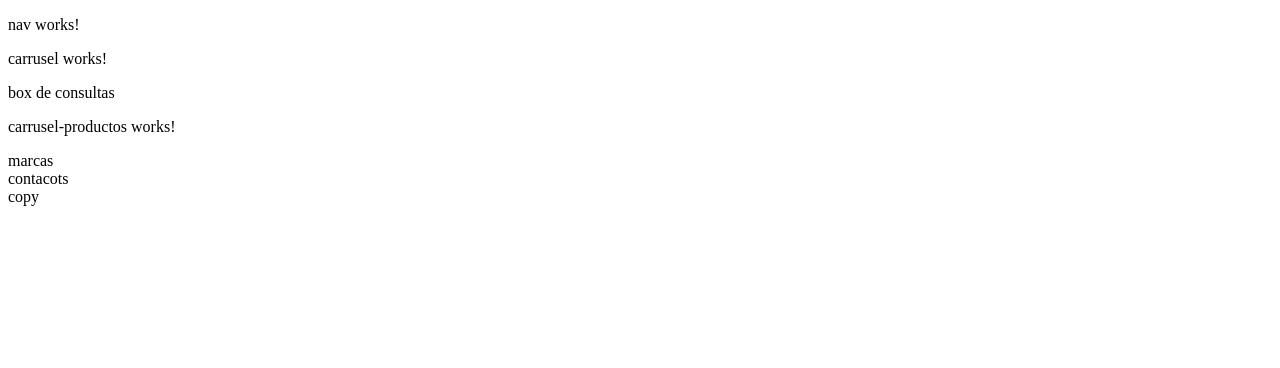
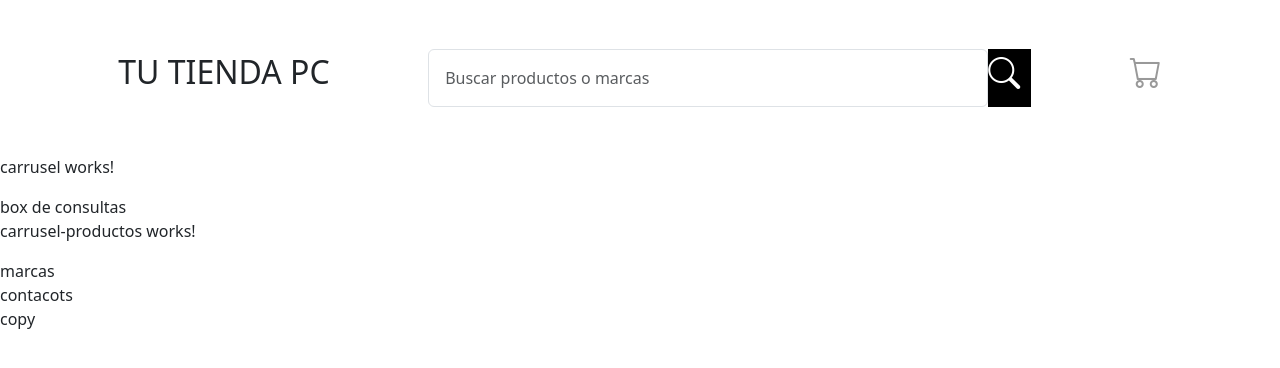
Before and after one commit to Nicovied0/tutiendaPC, an Angular app: page / in a window 1280 px wide. Shown: the top 368 px of the page. Built offline with nearby package versions, Linux system fonts and the light colour scheme.

Commit message:
new commit

```diff
--- a/package.json
+++ b/package.json
@@ -18,6 +18,7 @@
     "@angular/platform-browser": "^15.1.0",
     "@angular/platform-browser-dynamic": "^15.1.0",
     "@angular/router": "^15.1.0",
+    "bootstrap-icons": "^1.10.5",
     "rxjs": "~7.8.0",
     "tslib": "^2.3.0",
     "zone.js": "~0.12.0"
--- a/src/app/app.component.css
+++ b/src/app/app.component.css
@@ -0,0 +1,2 @@
+@import "~bootstrap/dist/css/bootstrap.css";
+@import url("https://cdn.jsdelivr.net/npm/bootstrap-icons@1.10.5/font/bootstrap-icons.css");
--- a/src/app/app.module.ts
+++ b/src/app/app.module.ts
@@ -12,6 +12,7 @@ import { CarruselComponent } from './carrusel/carrusel.component';
 import { FooterComponent } from './footer/footer.component';
 import { FormularioComponent } from './formulario/formulario.component';
 import { CarruselProductosComponent } from './carrusel-productos/carrusel-productos.component';
+import { SerchBarComponent } from './serch-bar/serch-bar.component';
 
 @NgModule({
   declarations: [
@@ -24,7 +25,8 @@ import { CarruselProductosComponent } from './carrusel-productos/carrusel-produc
     CarruselComponent,
     FooterComponent,
     FormularioComponent,
-    CarruselProductosComponent
+    CarruselProductosComponent,
+    SerchBarComponent
   ],
   imports: [
     BrowserModule,
--- a/src/app/nav/nav.component.css
+++ b/src/app/nav/nav.component.css
@@ -0,0 +1,10 @@
+.nav {
+  display: flex;
+  padding: 3rem;
+  align-items: baseline;
+  justify-content: center;
+}
+
+.serchbar {
+  width: 50rem;
+}
--- a/src/app/nav/nav.component.html
+++ b/src/app/nav/nav.component.html
@@ -1 +1,5 @@
-<p>nav works!</p>
+<nav class="nav">
+  <h2>TU TIENDA PC</h2>
+  <app-serch-bar class="serchbar"></app-serch-bar>
+  <i class="bi bi-cart" style="font-size: 2rem; color: #999"></i>
+</nav>
--- /dev/null
+++ b/src/app/serch-bar/serch-bar.component.css
@@ -0,0 +1,14 @@
+.div {
+  display: flex;
+  flex-direction: row;
+  justify-content: center;
+}
+
+.div2 {
+  display: flex;
+  flex-direction: row;
+}
+.input{
+padding: 1rem;
+width: 35rem;
+}
--- /dev/null
+++ b/src/app/serch-bar/serch-bar.component.html
@@ -0,0 +1,15 @@
+<div class="div">
+  <div class="div2">
+    <input
+      type="text"
+      placeholder="Buscar productos o marcas"
+      class="form-control input"
+
+    />
+    <i
+      class="bi bi-search"
+      style="font-size: 2rem; background-color: black; color: #fff; width: 43px"
+    >
+    </i>
+  </div>
+</div>
--- a/src/index.html
+++ b/src/index.html
@@ -6,6 +6,18 @@
     <base href="/" />
     <meta name="viewport" content="width=device-width, initial-scale=1" />
     <link rel="icon" type="image/x-icon" href="favicon.ico" />
+    <link
+      href="https://cdn.jsdelivr.net/npm/bootstrap@5.3.0-alpha3/dist/css/bootstrap.min.css"
+      rel="stylesheet"
+      integrity="sha384-KK94CHFLLe+nY2dmCWGMq91rCGa5gtU4mk92HdvYe+M/SXH301p5ILy+dN9+nJOZ"
+      crossorigin="anonymous"
+    />
+    <!-- aca va la incorporacion de bootstrap -->
+    <link
+      rel="stylesheet"
+      href="https://cdn.jsdelivr.net/npm/bootstrap-icons@1.10.5/font/bootstrap-icons.css"
+    />
+    <!-- aca va la incorporacion de bootstrap-icons -->
   </head>
   <body>
     <app-root></app-root>
```
Also changed, not shown: src/app/serch-bar/serch-bar.component.ts (added, +10 -0 lines), 2 other files (tests, documents, lock files or other folders).
